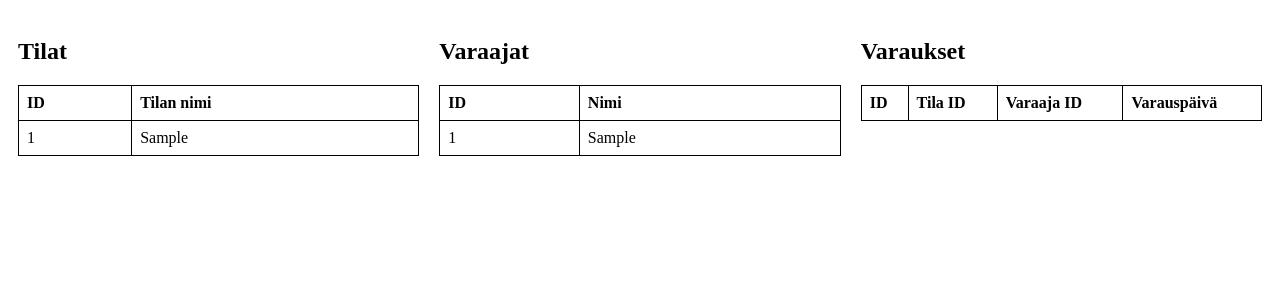
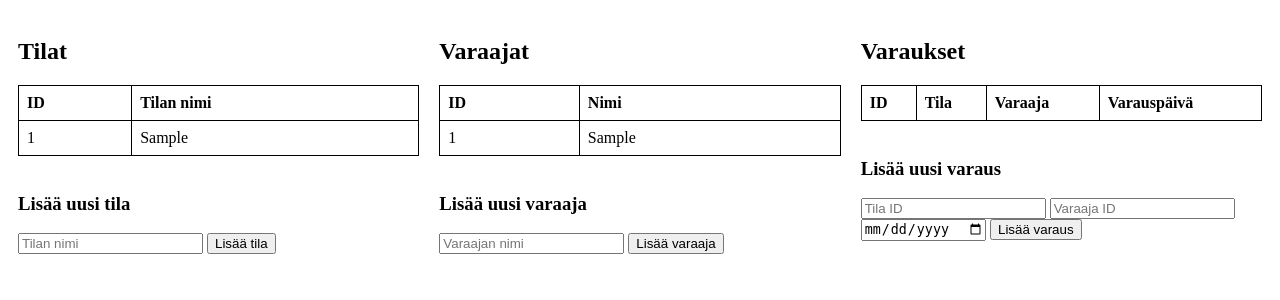
Before and after one commit to Jonttufantti/CodePoint, a PHP site: page / in a window 1280 px wide. Shown: the top 300 px of the page. Run offline with PHP 8.4, Linux system fonts and the light colour scheme; tables that the repository leaves empty or names only in its code hold one stand-in row (values such as "Sample post"); lists and menus that the app fills with data are empty.

Commit message:
Update index.php

```diff
--- a/viikko44/keskiviikko/tehtävä2/index.php
+++ b/viikko44/keskiviikko/tehtävä2/index.php
@@ -69,20 +69,80 @@
 echo '<div class="taulukko">';
 echo "<h2>Tilat</h2>";
 nayta_taulukko($conn, $sql_tilat, ["ID", "Tilan nimi"]);
+
+echo '<h3>Lisää uusi tila</h3>';
+echo '<form method="post" action="">
+    <input type="text" name="tilan_nimi" placeholder="Tilan nimi" required>
+    <button type="submit" name="add_tila">Lisää tila</button>
+</form>';
 echo '</div>';
 
 echo '<div class="taulukko">';
 echo "<h2>Varaajat</h2>";
 nayta_taulukko($conn, $sql_varaajat, ["ID", "Nimi"]);
+
+echo '<h3>Lisää uusi varaaja</h3>';
+echo '<form method="post" action="">
+    <input type="text" name="varaaja_nimi" placeholder="Varaajan nimi" required>
+    <button type="submit" name="add_varaaja">Lisää varaaja</button>
+</form>';
 echo '</div>';
 
 echo '<div class="taulukko">';
 echo "<h2>Varaukset</h2>";
-    nayta_taulukko($conn, $sql_varaukset, ["ID", "Tila ID", "Varaaja ID", "Varauspäivä"]);
+nayta_taulukko($conn, $sql_varaukset, ["ID", "Tila", "Varaaja", "Varauspäivä"]);
+
+echo '<h3>Lisää uusi varaus</h3>';
+echo '<form method="post" action="">
+    <input type="number" name="varaus_tila" placeholder="Tila ID" required>
+    <input type="number" name="varaus_varaaja" placeholder="Varaaja ID" required>
+    <input type="date" name="varauspaiva" required>
+    <button type="submit" name="add_varaus">Lisää varaus</button>
+</form>';
 echo '</div>';
 
 echo '</div>';
+
+if ($_SERVER['REQUEST_METHOD'] == 'POST') {
+    // Lisää tila
+    if (isset($_POST['add_tila'])) {
+        $tilan_nimi = $_POST['tilan_nimi'];
+        $stmt = $conn->prepare("INSERT INTO tilat (tilan_nimi) VALUES (:tilan_nimi)");
+        $stmt->bindParam(':tilan_nimi', $tilan_nimi);
+        $stmt->execute();
+        echo "<p>Tila '$tilan_nimi' lisätty.</p>";
+        header("Location: " . $_SERVER['PHP_SELF']);
+        exit;
+    }
+
+    // Lisää varaaja
+    if (isset($_POST['add_varaaja'])) {
+        $varaaja_nimi = $_POST['varaaja_nimi'];
+        $stmt = $conn->prepare("INSERT INTO varaajat (nimi) VALUES (:varaaja_nimi)");
+        $stmt->bindParam(':varaaja_nimi', $varaaja_nimi);
+        $stmt->execute();
+        echo "<p>Varaaja '$varaaja_nimi' lisätty.</p>";
+        header("Location: " . $_SERVER['PHP_SELF']);
+        exit;
+    }
+
+    // Lisää varaus
+    if (isset($_POST['add_varaus'])) {
+        $varaus_tila = $_POST['varaus_tila'];
+        $varaus_varaaja = $_POST['varaus_varaaja'];
+        $varauspaiva = $_POST['varauspaiva'];
+        $stmt = $conn->prepare("INSERT INTO varaukset (tila, varaaja, varauspaiva) VALUES (:tila, :varaaja, :varauspaiva)");
+        $stmt->bindParam(':tila', $varaus_tila);
+        $stmt->bindParam(':varaaja', $varaus_varaaja);
+        $stmt->bindParam(':varauspaiva', $varauspaiva);
+        $stmt->execute();
+        echo "<p>Varaus lisätty.</p>";
+        header("Location: " . $_SERVER['PHP_SELF']);
+        exit;
+    }
+}
 ?>
+
 
 </body>
 
```
Lines whose indentation alone changed are shown as unchanged.
